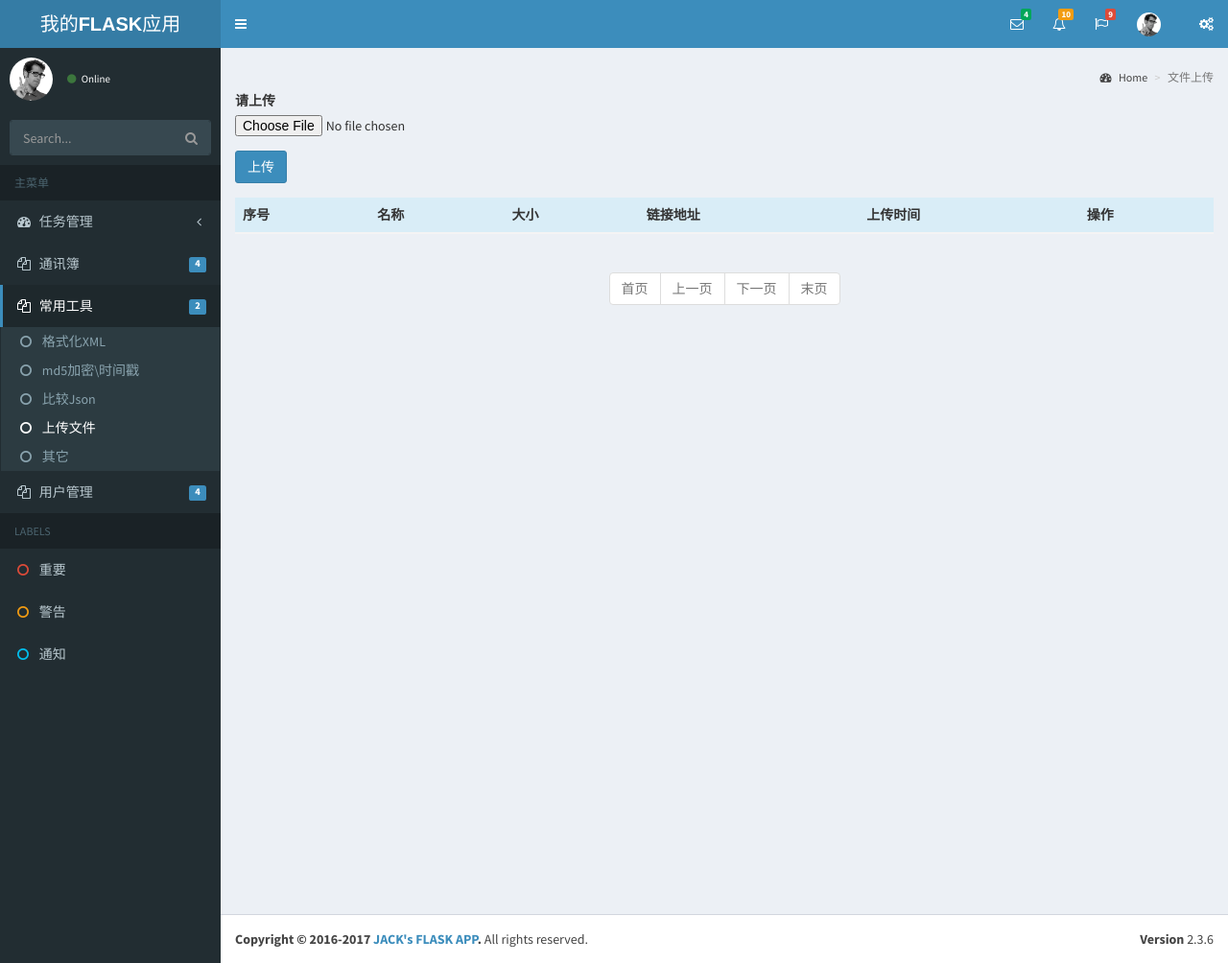
After one commit to zhengxiaojun/FastFlaskManager, a Flask app: page /tool/upload in a window 1280 px wide. The commit adds this page. Shown: the whole page at 96% size. Run offline with Flask 2, Linux system fonts and the light colour scheme; lists and menus that the app fills with data are empty; some libraries are stand-ins or nearby versions.

Commit message:
add fileupload module

```diff
--- a/apps/tools/views.py
+++ b/apps/tools/views.py
@@ -1,9 +1,13 @@
 # -*- coding: utf-8 -*-
-from flask import render_template, request, jsonify
+from flask import render_template, request, jsonify, redirect, url_for, flash
 from flask_login import login_required
 from ftxml import *
+from models import *
+from forms import *
 from jsoncompare import jsoncompare
-import hashlib, json
+from werkzeug.utils import secure_filename
+from ext import myfile
+import hashlib, json, os
 
 from apps.tools import tool
 
@@ -82,3 +86,37 @@ def formatjson():
         result = str(error)
     finally:
         return result
+
+
+@tool.route('/upload', methods=['GET', 'POST'])
+def upload():
+    form = UploadForm()
+    if request.method == 'GET':
+        files = Filelist.query.paginate(1, 10, False).items
+        pagination = Filelist.query.paginate(1, 10, True)
+        return render_template('tools/upload.html', form=form, files=files, pagination=pagination)
+    else:
+        if form.validate_on_submit():
+            filename = secure_filename(form.file.data.filename)
+            md5_filename = Filelist.get_md5_filename(filename)
+            # 请注意保存文件时是用了UploadSet对象调用了save方法，而且这个save方法的第一个参数是文件对象，第二个参数是文件名
+            myfile.save(form.file.data, name=md5_filename)
+
+            file = Filelist(filename, md5_filename, myfile.path(md5_filename), myfile.url(md5_filename))
+            db.session.add(file)
+            db.session.commit()
+            flash('您上传了一个文件!')
+        else:
+            flash(form.errors)
+        return redirect(url_for('tool.upload'))
+
+
+@tool.route('/remove/<int:id>')
+@login_required
+def remove(id):
+    file = Filelist.query.filter_by(id=id).first_or_404()
+    os.remove(file.path)
+    db.session.delete(file)
+    db.session.commit()
+    flash('您成功删除一个文件!')
+    return redirect(url_for('tool.upload'))
--- a/forms.py
+++ b/forms.py
@@ -1,8 +1,10 @@
 # -*- coding: UTF-8 -*-
 from __future__ import unicode_literals
 from flask_wtf import FlaskForm
+from flask_wtf.file import FileField, FileRequired, FileAllowed
 from wtforms import RadioField, SubmitField, StringField, PasswordField
 from wtforms.validators import DataRequired, Length
+from ext import myfile
 
 
 class LoginForm(FlaskForm):
@@ -44,3 +46,8 @@ class ServerListForm(FlaskForm):
     path = StringField('路径', validators=[DataRequired(), Length(1, 64)], render_kw={"placeholder": "请输入路径"})
     description = StringField('描述', validators=[Length(1, 64)], render_kw={"placeholder": "请输入描述"})
     submit = SubmitField('提交')
+
+
+class UploadForm(FlaskForm):
+    file = FileField('请上传', validators=[FileRequired(), FileAllowed(myfile, '文件格式不对!')])
+    submit = SubmitField('上传')
--- a/manage.py
+++ b/manage.py
@@ -1,7 +1,7 @@
 # -*- coding: utf-8 -*-
 from flask_script import Manager, Server
 from run import app
-from models import db, Serverlist
+from models import *
 
 manager = Manager(app)
 manager.add_command("127.0.0.1", Server())
@@ -9,7 +9,7 @@ manager.add_command("127.0.0.1", Server())
 
 @manager.shell
 def make_shell_context():
-    return dict(app=app, db=db, Serverlist=Serverlist)
+    return dict(app=app, db=db, Filelist=Filelist)
 
 
 if __name__ == '__main__':
--- a/mypagination.py
+++ b/mypagination.py
@@ -56,10 +56,11 @@ def my_talbe(cols, data):
         for col in cols:
             result_table += "<td>" + str(getattr(line, col)) + "</td>"
         result_table += "<td><a href='/contact/change/" + str(line.id) + "'"
-        result_table += " class='btn btn-success' role='button'>修改</a>"
+        result_table += " class='fa fa-edit' data-toggle='tooltip' title='修改'></a>"
         result_table += " "
         result_table += "<a href='/contact/delete/" + str(line.id) + "'"
-        result_table += " class='btn btn-danger' role='button' onclick='javascript:return deletePrompt();'>删除</a></td>"
+        result_table += " class='fa fa-remove' data-toggle='tooltip' title='删除' "
+        result_table += "onclick='javascript:return deletePrompt();'></a></td>"
         result_table += "</tr>"
     result_table += "</tbody>"
     result_table += "</table>"
--- a/templates/base.html
+++ b/templates/base.html
@@ -404,6 +404,10 @@
                                 class="fa fa-circle-o"></i>
                             比较Json</a>
                         </li>
+                        <li class=""><a href="{{ url_for('tool.upload') }}" id="upload"><i
+                                class="fa fa-circle-o"></i>
+                            上传文件</a>
+                        </li>
                         <li><a href="#"><i class="fa fa-circle-o"></i> 其它</a></li>
                     </ul>
                 </li>
--- /dev/null
+++ b/templates/tools/upload.html
@@ -0,0 +1,62 @@
+{% extends "base.html" %}
+{% import "bootstrap/wtf.html" as wtf %}
+
+{% block title %}文件上传{% endblock %}
+{% block endpoint %}文件上传{% endblock %}
+
+{% block page_content %}
+
+
+<div class="row">
+    <div class="col-lg-12 col-xs-12">
+        <div class="form-group">
+            {{ wtf.quick_form(form, form_type="horizontal",button_map={'submit':'primary'}) }}
+        </div>
+    </div>
+</div>
+<div class="row">
+    <div class="col-lg-12 col-xs-12">
+        <div class="form-group">
+            <table class="table table-hover">
+                <thead>
+                <tr class="info">
+                    <th class="active">序号</th>
+                    <th class="active">名称</th>
+                    <th class="active">大小</th>
+                    <th class="active">链接地址</th>
+                    <th class="active">上传时间</th>
+                    <th class='active'>操作</th>
+                </tr>
+                </thead>
+                <tbody>
+                {% for file in files %}
+
+                <!-- tr -->
+                <tr>
+                    <td>{{ file.id }}</td>
+                    <td>{{ file.filename }}</td>
+                    <td>{{ file.size }}</td>
+                    <td><a href="{{ file.url }}"><img src="{{ file.url }}" height="50" width="50"/></a></td>
+                    <td>{{ file.create_time }}</td>
+                    <td>
+                        <a href="{{ url_for('tool.remove', id=file.id) }}" class="fa fa-remove" data-toggle="tooltip"
+                           title="删除"
+                           onclick="javascript:return deletePrompt();"></a>
+                    </td>
+                </tr>
+                {% endfor %}
+
+                </tbody>
+            </table>
+        </div>
+        <div class="form-group">
+            <div>
+                {% import '_macros.html' as macros %}
+                {% if pagination %}
+                {{ macros.render_pagination(pagination,'tool.upload') }}
+                {% endif %}
+            </div>
+        </div>
+    </div>
+</div>
+{% endblock %}
```
Also changed, not shown: ext.py (+13 -0 lines), models.py (+34 -1 lines), templates/auth/index.html (+5 -3 lines), templates/service/index.html (+7 -5 lines), templates/todo/index.html (+11 -9 lines), database/mypage.db.
